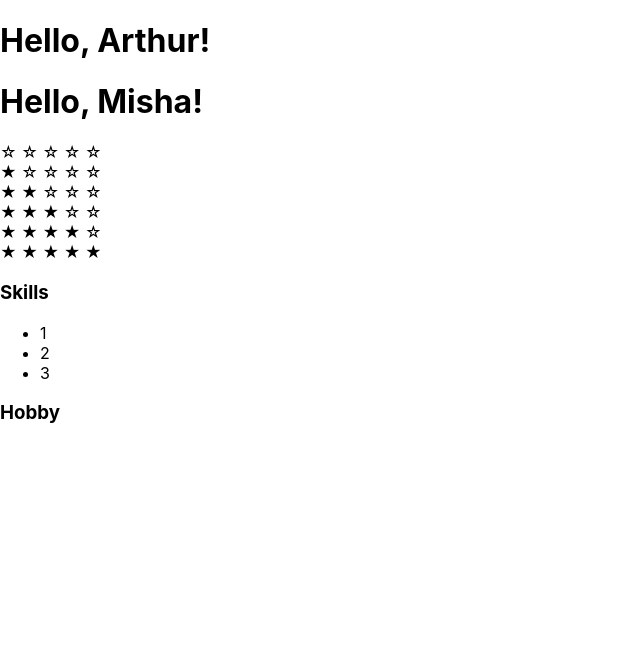
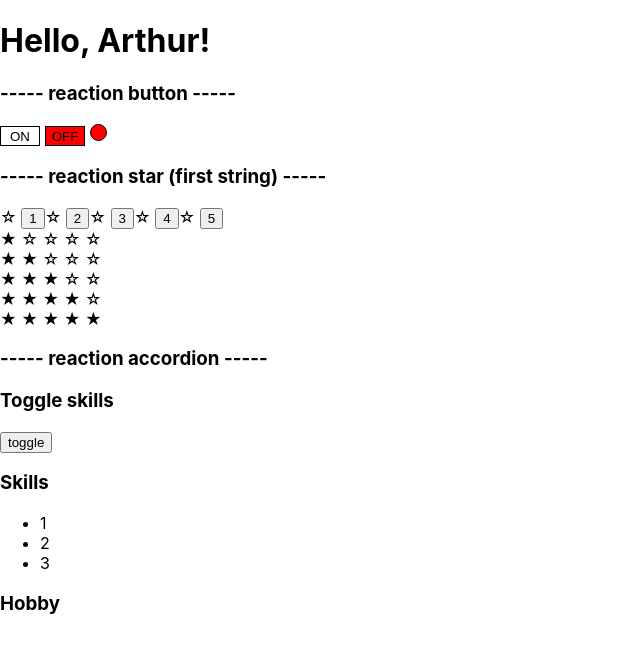
Before and after one commit to a-butterman/typescript-lesson, a React (Create React App) app: page / in a window 1280 px wide. Shown: the top 652 px of the page, without its empty margins (0-640 px from the left). Built offline with nearby package versions, Linux system fonts and the light colour scheme.

Commit message:
lesson useState

```diff
--- a/src/App.tsx
+++ b/src/App.tsx
@@ -2,18 +2,27 @@ import React from 'react';
 import './App.css';
 import {Rating} from "./components/Rating/Rating";
 import {Accordion} from "./components/Accordion/Accordion";
+import {OnOff} from "./components/OnOff/OnOff";
+import {UncontrolledRating} from "./components/UncotrolledRating/UncontrolledRating";
+import {UncontrolledAccordion} from "./components/UncontrolledAccordion/UncontrolledAccordion";
 
 function App() {
     return (
         <div>
             <PageTitle name={"Arthur"}/>
-            <PageTitle name={"Misha"}/>
-            <Rating value={0}/>
+            <h3> ----- reaction button ----- </h3>
+            <OnOff/>
+
+            <h3> ----- reaction star (first string) ----- </h3>
+            <UncontrolledRating/>
             <Rating value={1}/>
             <Rating value={2}/>
             <Rating value={3}/>
             <Rating value={4}/>
             <Rating value={5}/>
+
+            <h3> ----- reaction accordion ----- </h3>
+            <UncontrolledAccordion titleValue={'Toggle skills'}/>
             <Accordion titleValue={'Skills'} collapsed={true}/>
             <Accordion titleValue={'Hobby'} collapsed={false}/>
         </div>
--- /dev/null
+++ b/src/components/OnOff/OnOff.tsx
@@ -0,0 +1,45 @@
+import React, {useState} from 'react';
+
+export const OnOff = () => {
+
+    let [on, setOn] = useState(false)
+    // CSS =======================================================================
+    const OnOStyle = {
+        width: '40px',
+        height: '20px',
+        border: '1px solid black',
+        display: 'inline-block',
+        marginRight: '5px',
+        padding: '0 5px 0 5px',
+        backgroundColor: on ? 'green' : 'white',
+    }
+    const OffStyle = {
+        width: '40px',
+        height: '20px',
+        border: '1px solid black',
+        display: 'inline-block',
+        marginRight: '5px',
+        padding: '0 5px 0 5px',
+        backgroundColor: on ? 'white' : 'red',
+    }
+    const indicatorStyle = {
+        width: '15px',
+        height: '15px',
+        borderRadius: '50%',
+        border: '1px solid black',
+        display: 'inline-block',
+        backgroundColor: on ? 'green' : 'red',
+    }
+    const onOffLightStyle = {
+        backgroundColor: on ? "green" : "red"
+    }
+    // CSS =======================================================================
+
+    return (
+        <div>
+            <button style={OnOStyle} onClick={ () => { setOn(true) } }>ON</button>
+            <button style={OffStyle} onClick={ () => { setOn(false) } }>OFF</button>
+            <div style={indicatorStyle}></div>
+        </div>
+    );
+};
--- a/src/components/Rating/Rating.tsx
+++ b/src/components/Rating/Rating.tsx
@@ -5,70 +5,15 @@ type RatingPropsType = {
 }
 
 export function Rating(props: RatingPropsType) {
-    if (props.value === 1) {
         return (
             <div>
-                <Star selected={true}/>
-                <Star selected={false}/>
-                <Star selected={false}/>
-                <Star selected={false}/>
-                <Star selected={false}/>
+                <Star selected={props.value >= 1}/>
+                <Star selected={props.value >= 2}/>
+                <Star selected={props.value >= 3}/>
+                <Star selected={props.value >= 4}/>
+                <Star selected={props.value >= 5}/>
             </div>
-        );
-    }
-    if (props.value === 2) {
-        return (
-            <div>
-                <Star selected={true}/>
-                <Star selected={true}/>
-                <Star selected={false}/>
-                <Star selected={false}/>
-                <Star selected={false}/>
-            </div>
-        );
-    }
-    if (props.value === 3) {
-        return (
-            <div>
-                <Star selected={true}/>
-                <Star selected={true}/>
-                <Star selected={true}/>
-                <Star selected={false}/>
-                <Star selected={false}/>
-            </div>
-        );
-    }
-    if (props.value === 4) {
-        return (
-            <div>
-                <Star selected={true}/>
-                <Star selected={true}/>
-                <Star selected={true}/>
-                <Star selected={true}/>
-                <Star selected={false}/>
-            </div>
-        );
-    }
-    if (props.value === 5) {
-        return (
-            <div>
-                <Star selected={true}/>
-                <Star selected={true}/>
-                <Star selected={true}/>
-                <Star selected={true}/>
-                <Star selected={true}/>
-            </div>
-        );
-    }
-    return (
-        <div>
-            <Star selected={false}/>
-            <Star selected={false}/>
-            <Star selected={false}/>
-            <Star selected={false}/>
-            <Star selected={false}/>
-        </div>
-    );
+        )
 }
 
 type StarPropsType = {
--- /dev/null
+++ b/src/components/UncontrolledAccordion/UncontrolledAccordion.tsx
@@ -0,0 +1,49 @@
+import React, {useState} from "react";
+
+type AccordionPropsType = {
+    titleValue: string;
+}
+
+// component ===================================================================
+export function UncontrolledAccordion(props: AccordionPropsType) {
+
+    let [collapsed, setCollapsed] = useState (true)
+
+    if (!collapsed) {
+        return (
+            <div>
+                <AccordionTitle title={props.titleValue}/>
+                <button onClick={() => setCollapsed(collapsed ? false : true)}>toggle</button>
+                <AccordionBody />
+            </div>
+        )
+    } else {
+        return (
+            <div>
+                <AccordionTitle title={props.titleValue}/>
+                <button onClick={() => setCollapsed(collapsed ? false : true)}>toggle</button>
+            </div>
+        )
+    }
+}
+
+
+// accordion ===================================================================
+type AccordionTitlePropsType = {
+    title: string;
+}
+
+function AccordionTitle(props: AccordionTitlePropsType) {
+    return <h3> { props.title } </h3>
+}
+
+function AccordionBody() {
+    return (
+        <ul>
+            <li>HTML</li>
+            <li>CSS</li>
+            <li>JS</li>
+            <li>REACT</li>
+        </ul>
+    )
+}
--- /dev/null
+++ b/src/components/UncotrolledRating/UncontrolledRating.tsx
@@ -0,0 +1,29 @@
+import React, {useState} from "react";
+
+
+export function UncontrolledRating() {
+
+    let [value, setValue] = useState(0)
+
+    return (
+        <div>
+            <Star selected={value >= 1}/> <button onClick={ () => setValue(value = 1 ? 1 : 0) }>1</button>
+            <Star selected={value >= 2}/> <button onClick={ () => setValue(value = 2 ? 2 : 0) }>2</button>
+            <Star selected={value >= 3}/> <button onClick={ () => setValue(value = 3 ? 3 : 0) }>3</button>
+            <Star selected={value >= 4}/> <button onClick={ () => setValue(value = 4 ? 4 : 0) }>4</button>
+            <Star selected={value >= 5}/> <button onClick={ () => setValue(value = 5 ? 5 : 0) }>5</button>
+        </div>
+    )
+}
+
+type StarPropsType = {
+    selected: boolean;
+}
+
+function Star(props: StarPropsType) {
+    if (props.selected === true) {
+        return <span>★ </span>
+    } else {
+        return <span>☆ </span>
+    }
+}
```
Also changed, not shown: 1 other file (tests, documents, lock files or other folders).
